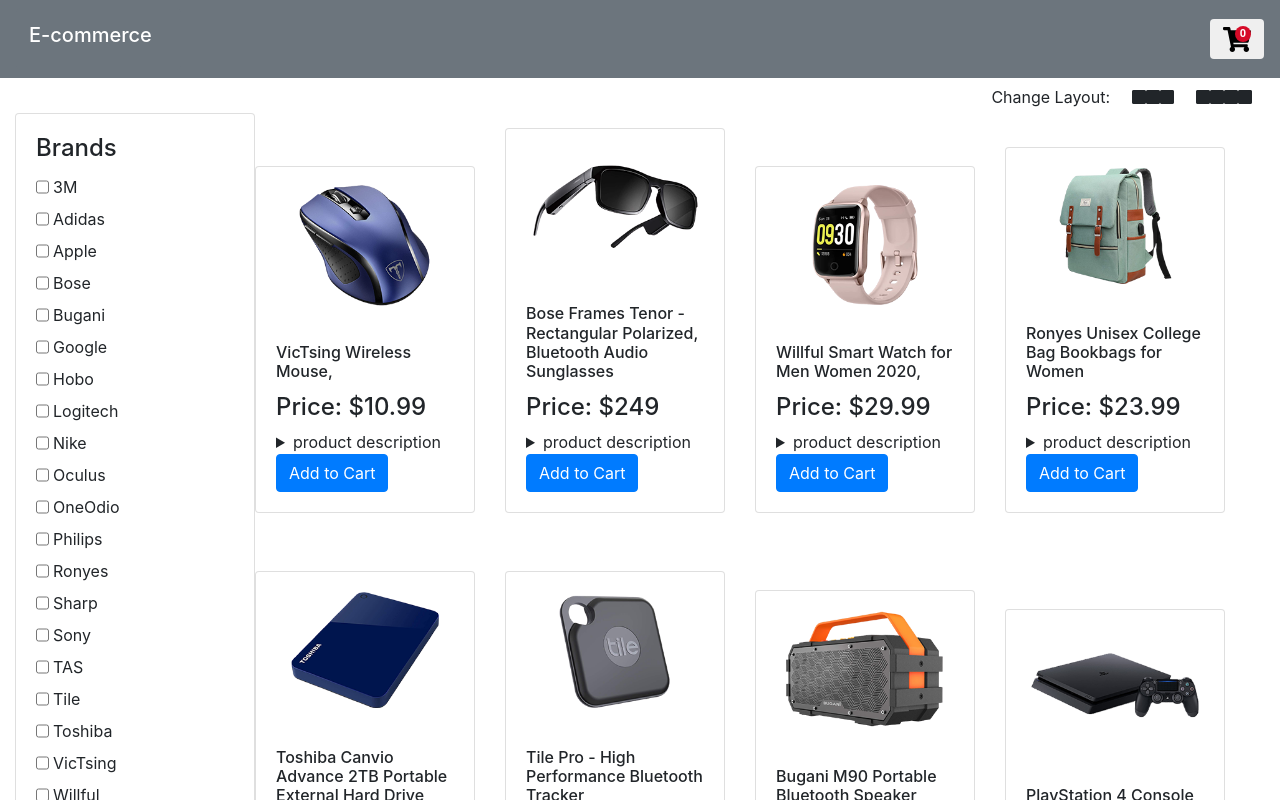
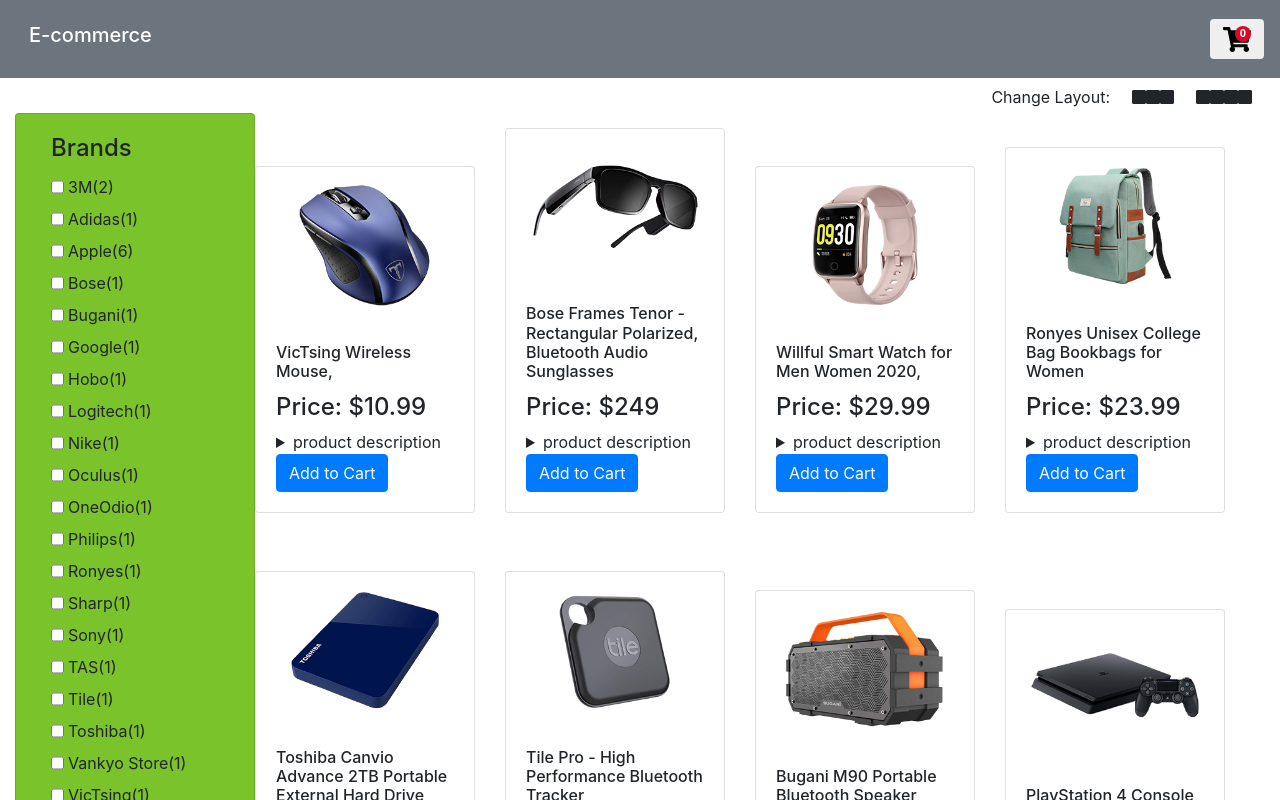
Before and after one commit to dinesh3518/Ecommerce, a React (Create React App) app: page / in a window 1280 px wide. Shown: the top 800 px of the page. Built offline with nearby package versions, Linux system fonts and the light colour scheme.

Commit message:
Update BrandFilter.js

```diff
--- a/src/components/BrandFilter.js
+++ b/src/components/BrandFilter.js
@@ -1,10 +1,19 @@
-import React from 'react';
+import products from './Products'
 
-function BrandFilter({ brands, selectedBrands, handleBrandChange }) {
+function BrandFilter({selectedBrands, handleBrandChange }) {
+   let brands={}
+   products.forEach((product)=>{
+    if(brands[product.brand]){
+      brands[product.brand]++
+    }
+    else{
+      brands[product.brand]=1
+    }
+  })
 
-    const sortedBrands = brands.sort();
+    const sortedBrands =Object.keys(brands).sort();
   return (
-    <div className='card'>
+    <div className='card container'  style={{backgroundColor:'#7ac32a'}}>
     <div className='card-body'>
       <h4 className='card-title'>Brands</h4>
       {sortedBrands.map((brand) => (
@@ -16,7 +25,7 @@
             onChange={handleBrandChange}
             className="mr-1"
           />
-          {brand}
+          {brand}({brands[brand]})
         </label>
 
       ))}
```
